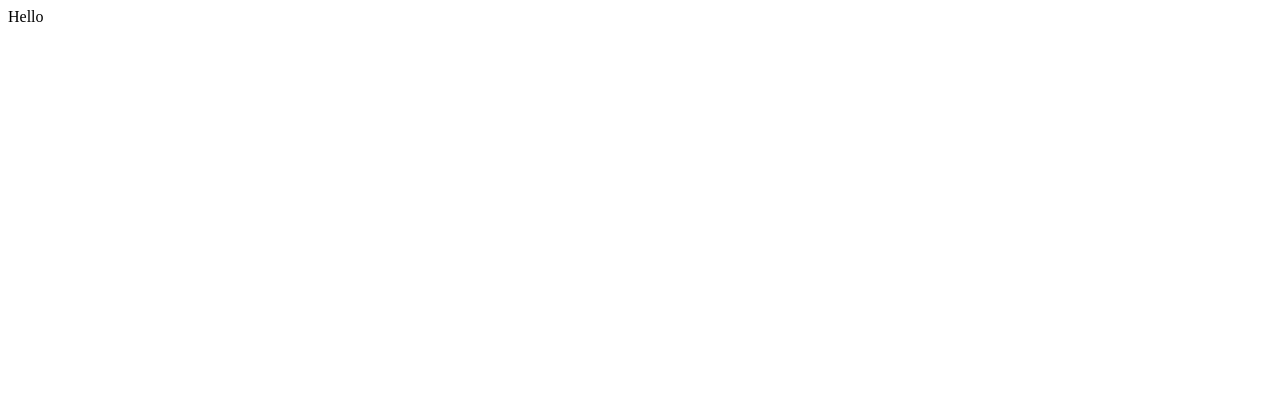
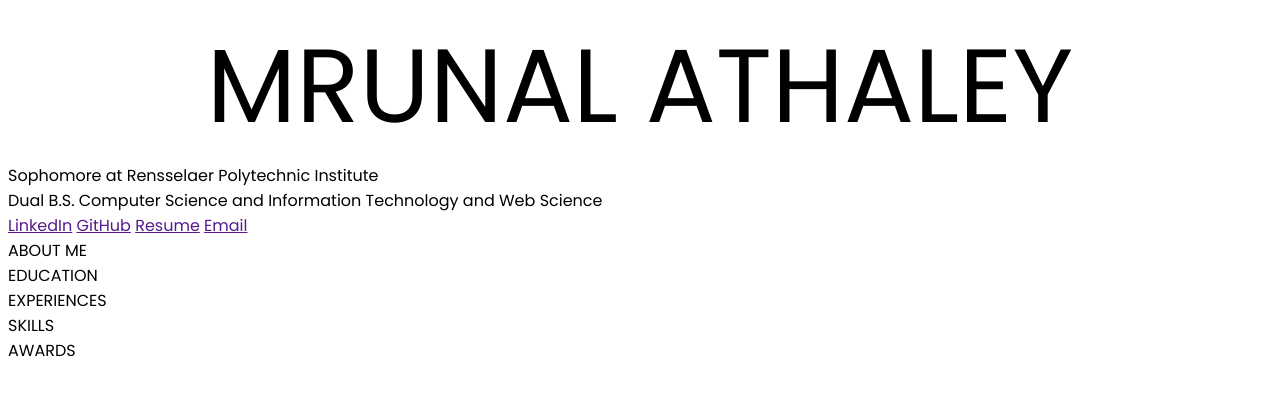
Before and after one commit to athalm/athalm.github.io, a plain HTML site: page index.html in a window 1280 px wide. Drawn offline with Linux system fonts and the light colour scheme.

Commit message:
added basic outline

```diff
--- a/index.html
+++ b/index.html
@@ -1,11 +1,33 @@
 <!DOCTYPE html>
 <html lang="en">
-<head>
-    <meta charset="UTF-8">
-    <meta name="viewport" content="width=device-width, initial-scale=1.0">
+  <head>
+    <meta charset="UTF-8" />
+    <meta name="viewport" content="width=device-width, initial-scale=1.0" />
     <title>Document</title>
-</head>
-<body>
-    Hello
-</body>
+    <link rel="stylesheet" href="style.css" />
+    <link
+      rel="stylesheet"
+      href="https://fonts.googleapis.com/css?family=Poppins:400,700"
+    />
+  </head>
+  <body>
+    <div class="heading">
+      <div id="name_heading">MRUNAL ATHALEY</div>
+      <div id="description">Sophomore at Rensselaer Polytechnic Institute</div>
+      <div id="description_majors">Dual B.S. Computer Science and Information Technology and Web Science</div>
+    </div>
+    <div class="links">
+        <a href="">LinkedIn</a>
+        <a href="">GitHub</a>
+        <a href="">Resume</a>
+        <a href="">Email</a>
+    </div>
+    <div class="buttons">
+        <div class="div_card" id="to_aboutme">ABOUT ME</div>
+        <div class="div_card" id="to_education">EDUCATION</div>
+        <div class="div_card" id="to_experience">EXPERIENCES</div>
+        <div class="div_card" id="to_skills">SKILLS</div>
+        <div class="div_card" id="to_awards">AWARDS</div>
+    </div>
+  </body>
 </html>
--- /dev/null
+++ b/style.css
@@ -0,0 +1,8 @@
+*{
+    font-family: 'Poppins', sans-serif;
+}
+
+#name_heading{
+    font-size: 650%;
+    text-align: center;
+}
```
